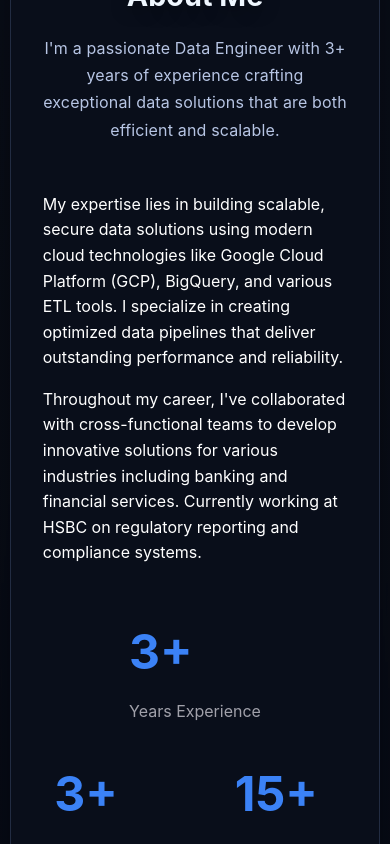
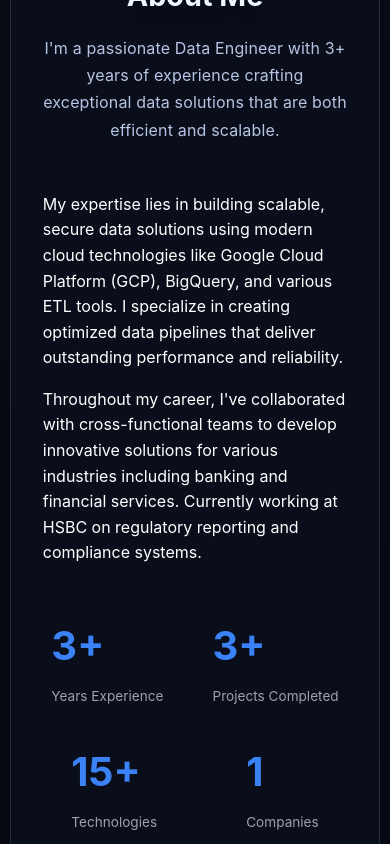
Before and after one commit to satishhattekar1997/portfolio, a React (Create React App) app: page / in a window 390 px wide. Shown: the part 1156-2000 px from the top of the page. Built offline with nearby package versions, Linux system fonts and the light colour scheme.

Commit message:
Improved responsive design - fix hero grid, add horizontal stats/buttons, improve grid layouts for desktop

```diff
--- a/src/App.css
+++ b/src/App.css
@@ -119,7 +119,7 @@ body {
 .hero-content {
   position: relative;
   display: grid;
-  grid-template-columns: minmax(0, 1fr) 360px;
+  grid-template-columns: 1fr 360px;
   gap: 3rem;
   width: min(1100px, 92%);
   margin: 0 auto;
@@ -335,9 +335,10 @@ body {
 .stats {
   display: flex;
   justify-content: center;
-  gap: 3rem;
+  gap: 4rem;
   margin: 3rem 0;
   flex-wrap: wrap;
+  align-items: flex-start;
 }
 
 .stat span {
@@ -351,6 +352,13 @@ body {
   color: var(--muted);
   margin: 0.5rem 0 0;
   text-align: center;
+}
+
+.about-cta {
+  display: flex;
+  gap: 1.5rem;
+  justify-content: center;
+  flex-wrap: wrap;
 }
 
 ..skills-grid {
@@ -425,7 +433,7 @@ body {
 
 .projects-grid {
   display: grid;
-  grid-template-columns: repeat(auto-fit, minmax(350px, 1fr));
+  grid-template-columns: repeat(auto-fit, minmax(300px, 1fr));
   gap: 2rem;
   margin-top: 3rem;
 }
@@ -480,6 +488,9 @@ body {
 
 .experience-timeline {
   margin-top: 3rem;
+  display: grid;
+  grid-template-columns: repeat(auto-fit, minmax(300px, 1fr));
+  gap: 2rem;
 }
 
 .experience-item {
@@ -487,7 +498,7 @@ body {
   border: 1px solid var(--border);
   border-radius: 12px;
   padding: 2rem;
-  margin-bottom: 2rem;
+  margin-bottom: 0;
 }
 
 .experience-content h3 {
@@ -510,7 +521,7 @@ body {
 
 .education-grid {
   display: grid;
-  grid-template-columns: repeat(auto-fit, minmax(400px, 1fr));
+  grid-template-columns: repeat(auto-fit, minmax(320px, 1fr));
   gap: 2rem;
   margin-top: 3rem;
 }
@@ -697,13 +708,38 @@ body {
     width: 100%;
   }
 
+  .hero-cta {
+    flex-direction: row;
+    gap: 1rem;
+    flex-wrap: wrap;
+  }
+
   .hero .cta {
-    flex-direction: column;
+    flex-direction: row;
     gap: 1rem;
+    flex-wrap: wrap;
   }
 
   .hero .cta .btn {
-    width: 100%;
+    flex: 1;
+    min-width: 130px;
+  }
+
+  .stats {
+    flex-wrap: wrap;
+    gap: 2rem;
+    justify-content: space-around;
+  }
+
+  .about-cta {
+    flex-direction: row;
+    gap: 1rem;
+    flex-wrap: wrap;
+  }
+
+  .about-cta .btn {
+    flex: 1;
+    min-width: 130px;
   }
 
   .scroll-down {
@@ -753,7 +789,21 @@ body {
     width: 100%;
   }
 
-  .footer-content {
+  .stats {
+    flex-wrap: wrap;
+    gap: 2rem;
+    justify-content: space-around;
+  }
+
+  .stat span {
+    font-size: 2.5rem;
+  }
+
+  .stat p {
+    font-size: 0.85rem;
+  }
+
+  .experience-timeline {
     grid-template-columns: 1fr;
   }
 
```
